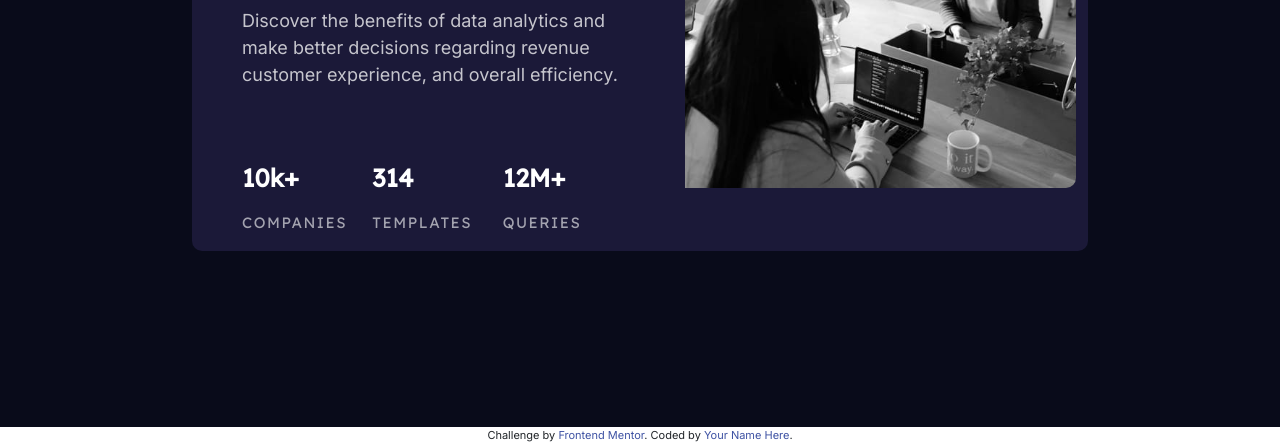
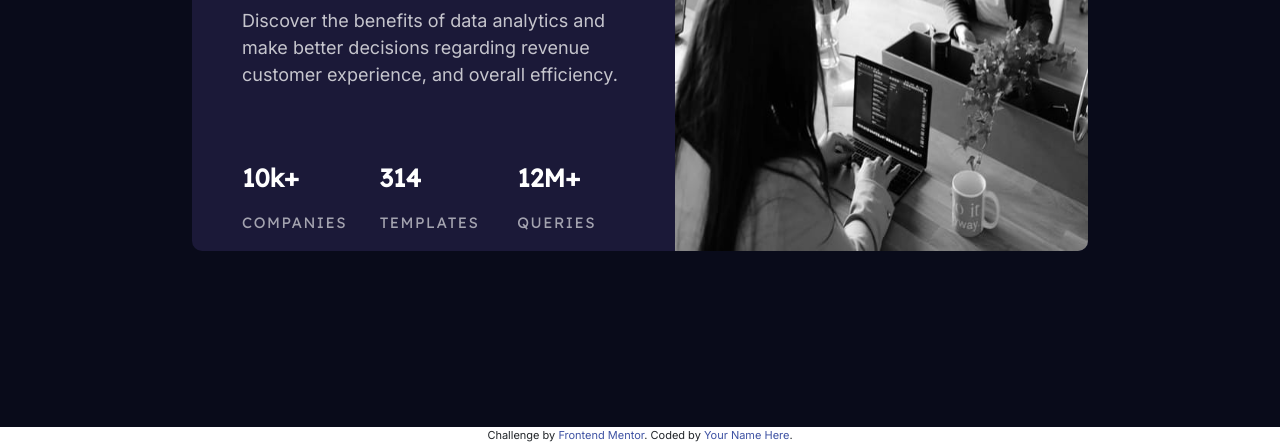
Before and after one commit to jessicarosier/stats-preview-card, a plain HTML site: page index.html in a window 1280 px wide. Shown: the part 373-817 px from the top of the page. Drawn offline with nearby package versions, Linux system fonts and the light colour scheme.

Commit message:
completed project

```diff
--- a/css/resets.css
+++ b/css/resets.css
@@ -4,14 +4,9 @@
     padding: 0;
 }
 
-body {
-    margin: unset;
-    -webkit-font-smoothing: antialiased;
-    line-height: 1.5;
-}
-
 img, svg {
     max-width: 100%;
+    display: block;
 }
 
 button {
--- a/css/style.css
+++ b/css/style.css
@@ -28,11 +28,8 @@ body {
 .main-row {
     background: var(--card-dark-desaturated-blue);
     max-width: 70vw;
-    /*min-height: 261px;*/
-    gap: 20px;
     border-radius: 10px;
-    align-items: center;
-    justify-content: space-between;
+
 }
 
 .left-side {
@@ -77,15 +74,11 @@ span {
 }
 
 .right-side {
-    justify-content: center;
-    align-items: center;
+padding: 0;
 }
 
 
 .right-side img {
     border-top-right-radius: 10px;
     border-bottom-right-radius: 10px;
-    flex-grow: 1;
-    min-width: 100%;
-    min-height: 100%
 }
--- a/index.html
+++ b/index.html
@@ -46,7 +46,7 @@
                 </div>
             </div>
             <div class="column right-side">
-                <img src="img/image-header-desktop.jpg">
+                <img src="img/image-header-desktop.jpg" class="flex-grow"/>
             </div>
         </section>
     </main>
```
